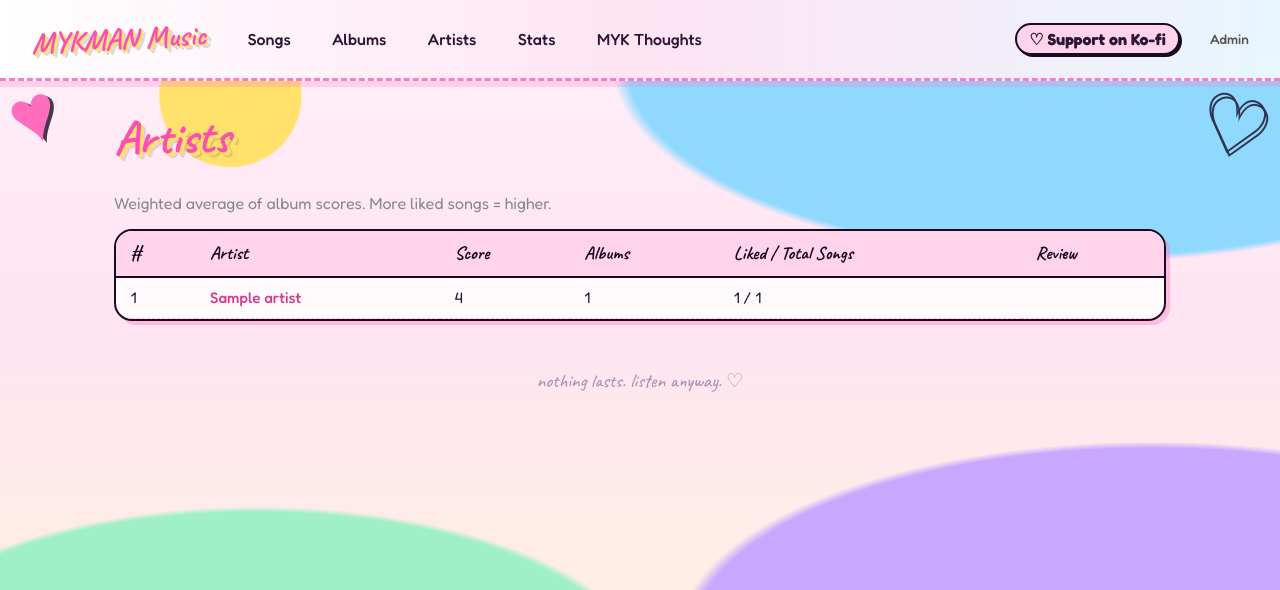
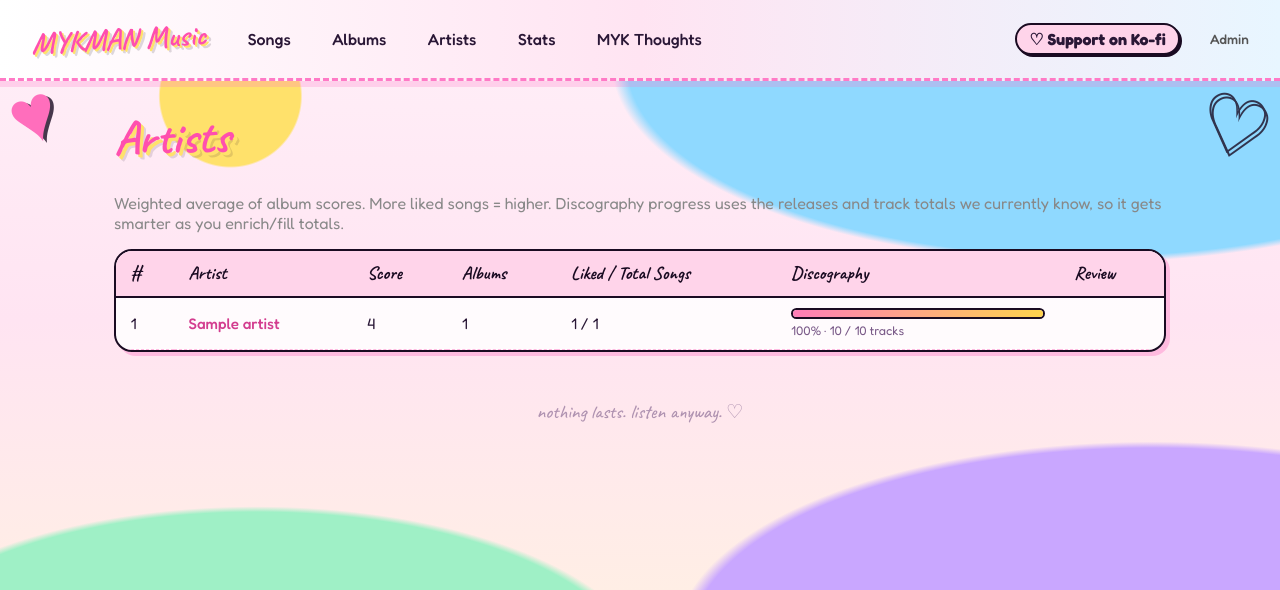
Before and after one commit to mykalkelly-ops/mykman-music, a FastAPI app: page /artists in a window 1280 px wide. Shown: the top 590 px of the page. Run offline with FastAPI, Linux system fonts and the light colour scheme; tables that the repository leaves empty hold one stand-in row (values such as "Sample post").

Commit message:
Add artist discography progress bars

```diff
--- a/app/main.py
+++ b/app/main.py
@@ -557,6 +557,7 @@ def artist_detail(artist_id: int, request: Request, db: Session = Depends(get_se
     if ar is None:
         return HTMLResponse("Artist not found", status_code=404)
     albums_sorted = sorted(ar.albums, key=lambda a: -(a.year or 0))
+    artist_summary = next((row for row in artist_scores(db) if row.artist_id == artist_id), None)
 
     # Memberships
     memberships = db.query(ArtistMembership).filter(ArtistMembership.artist_id == artist_id).all()
@@ -600,6 +601,7 @@ def artist_detail(artist_id: int, request: Request, db: Session = Depends(get_se
         request, "artist_detail.html",
         {
             "artist": ar,
+            "artist_summary": artist_summary,
             "albums": albums_sorted,
             "notes": _notes_for(db, request, "artist", artist_id),
             "members": member_rows,
--- a/app/scoring.py
+++ b/app/scoring.py
@@ -92,6 +92,9 @@ class ArtistScore:
     album_count: int
     total_songs: int
     liked_songs: int
+    listened_tracks: int
+    known_tracks: int
+    discography_percent: int
 
 
 def _song_effective_rating(song: Song, is_liked: bool) -> float:
@@ -205,13 +208,19 @@ def artist_scores(db: Session) -> list[ArtistScore]:
         total_songs = 0
         liked_songs = 0
         album_count = 0
+        listened_tracks = 0
+        known_tracks = 0
         seen_canonical: set[tuple[str, str, int] | tuple[str, int]] = set()
         for album in artist.albums:
             if not album.songs:
                 continue
+            if classify_release_type(album) == "single":
+                continue
             album_count += 1
             album_total = 0.0
             album_weight = 0.0
+            album_song_count = 0
+            album_liked = False
             for song in album.songs:
                 gid = groups.get(song.id)
                 key = ("linked", gid) if gid is not None else canonical_key(song)
@@ -219,15 +228,21 @@ def artist_scores(db: Session) -> list[ArtistScore]:
                     continue
                 seen_canonical.add(key)
                 total_songs += 1
+                album_song_count += 1
                 is_liked = song.id in liked_ids
                 if is_liked:
                     liked_songs += 1
+                    album_liked = True
                 eff = _song_effective_rating(song, is_liked)
                 weight = max(0.1, 1.0 - (song.glicko_rd / 350.0))
                 album_total += eff * weight
                 album_weight += weight
             if album_weight == 0:
                 continue
+            album_total_tracks = album.total_track_count or album_song_count
+            known_tracks += album_total_tracks
+            if album.confirmed_listened or album_liked:
+                listened_tracks += album_total_tracks
             album_score = album_total / album_weight
             album_w = len(album.songs)
             score_acc += album_score * album_w
@@ -243,6 +258,9 @@ def artist_scores(db: Session) -> list[ArtistScore]:
                 album_count=album_count,
                 total_songs=total_songs,
                 liked_songs=liked_songs,
+                listened_tracks=listened_tracks,
+                known_tracks=known_tracks,
+                discography_percent=int(round((listened_tracks / known_tracks) * 100)) if known_tracks else 0,
             )
         )
     results.sort(key=lambda row: row.score, reverse=True)
--- a/app/templates/artists.html
+++ b/app/templates/artists.html
@@ -1,9 +1,9 @@
 {% extends "base.html" %}
 {% block content %}
 <h1>Artists</h1>
-<p style="color:#888">Weighted average of album scores. More liked songs = higher.</p>
+<p style="color:#888">Weighted average of album scores. More liked songs = higher. Discography progress uses the releases and track totals we currently know, so it gets smarter as you enrich/fill totals.</p>
 <table>
-  <thead><tr><th>#</th><th>Artist</th><th>Score</th><th>Albums</th><th>Liked / Total Songs</th><th>Review</th>{% if request.state.is_admin %}<th>Listen Next</th>{% endif %}</tr></thead>
+  <thead><tr><th>#</th><th>Artist</th><th>Score</th><th>Albums</th><th>Liked / Total Songs</th><th>Discography</th><th>Review</th>{% if request.state.is_admin %}<th>Listen Next</th>{% endif %}</tr></thead>
   <tbody>
   {% for a in artists %}
     <tr>
@@ -12,6 +12,12 @@
       <td>{{ "%.0f"|format(a.score) }}</td>
       <td>{{ a.album_count }}</td>
       <td>{{ a.liked_songs }} / {{ a.total_songs }}</td>
+      <td style="min-width:190px;">
+        <div style="height:0.7rem; background:#f6d1e4; border:2px solid var(--void); border-radius:999px; overflow:hidden;">
+          <div style="height:100%; width:{{ a.discography_percent }}%; background:linear-gradient(90deg, #ff7db8, #ffd34d);"></div>
+        </div>
+        <div style="font-size:0.78rem; color:#7a5a88; margin-top:0.25rem;">{{ a.discography_percent }}% · {{ a.listened_tracks }} / {{ a.known_tracks }} tracks</div>
+      </td>
       <td>
         {% if a.artist_id in reviewed_ids %}
           <a href="/artists/{{ a.artist_id }}#notes">Read</a>
```
Also changed, not shown: app/templates/artist_detail.html (+9 -0 lines).
